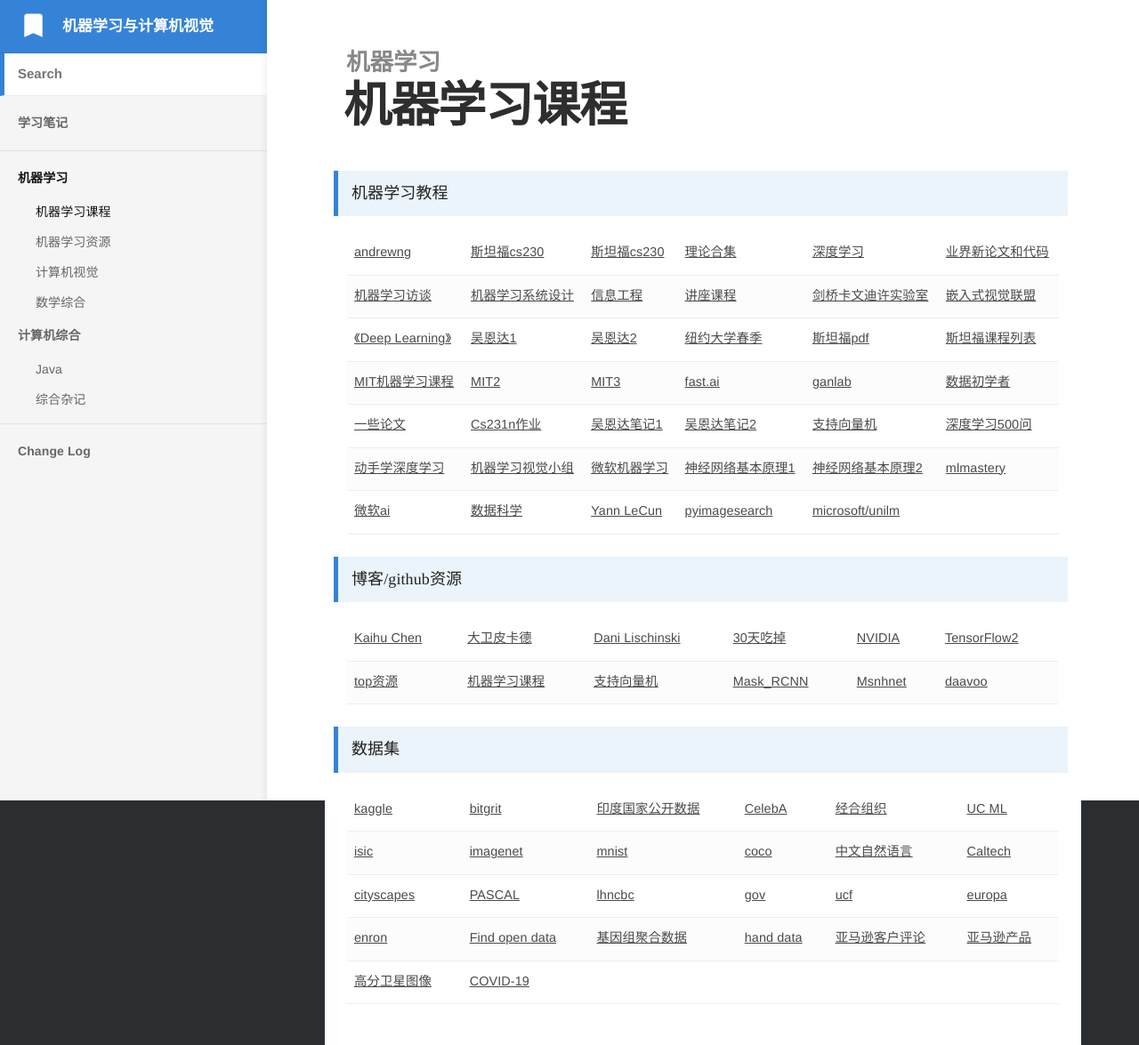
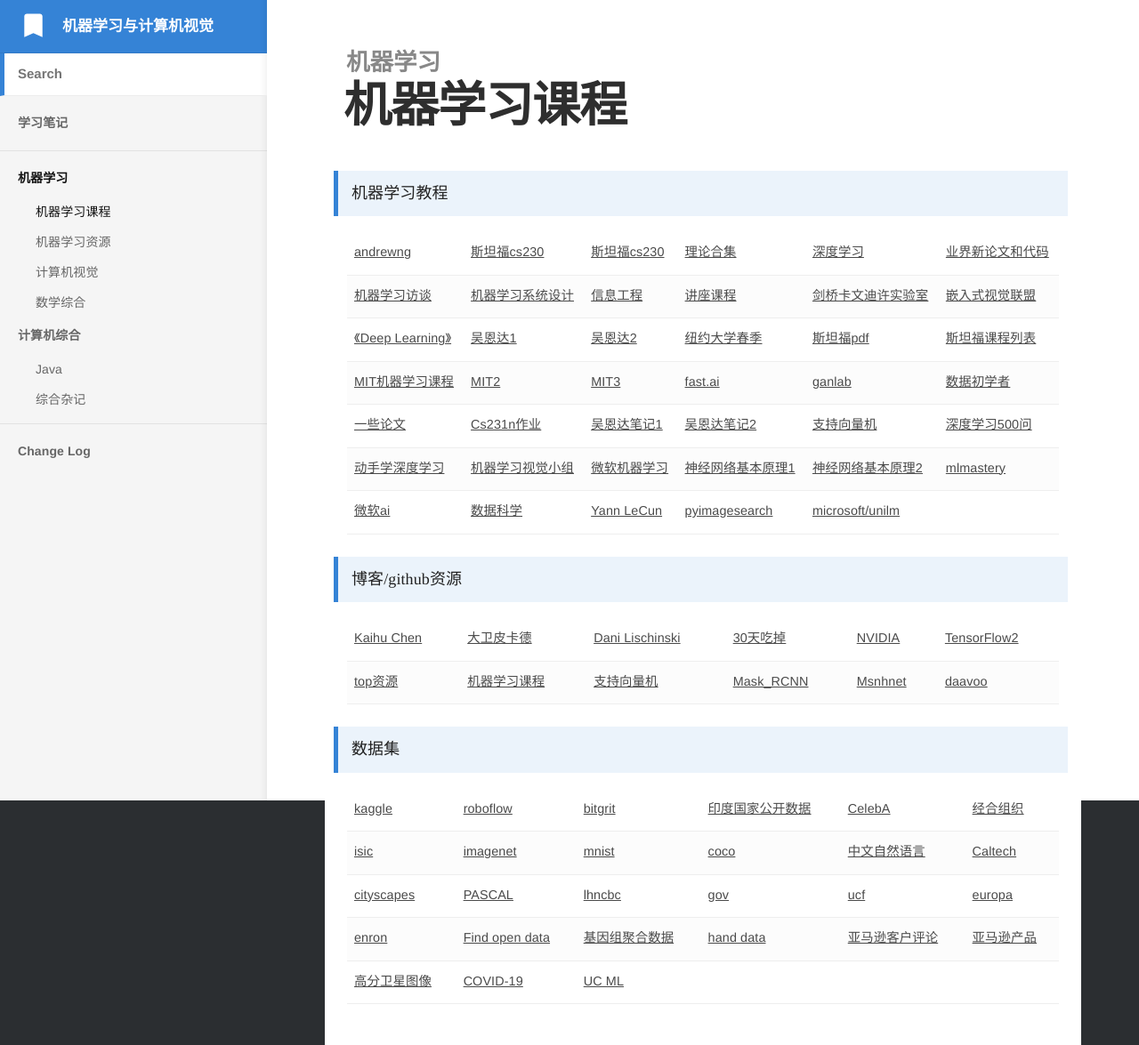
Before and after one commit to bashendixie/Machine_Learning_Notes, a Jekyll site: the page built from _docs/1、机器学习/机器学习课程.md, in a window 1280 px wide. Shown: the whole page at 89% size. Built offline with Jekyll 4.4.1, drawn with Linux system fonts in a browser that asks for light colours; some web fonts are replaced.

Commit message:
no message

```diff
--- a/_docs/1、机器学习/机器学习课程.md
+++ b/_docs/1、机器学习/机器学习课程.md
@@ -202,6 +202,9 @@
 				<a href="https://www.kaggle.com/" target="_blank">kaggle</a>
 			</td>
 			<td>
+				<a href="https://universe.roboflow.com/" target="_blank">roboflow</a>
+			</td>
+			<td>
 				<a href="https://bitgrit.net/login?next=/dataset/" target="_blank">bitgrit</a>
 			</td>
 			<td>
@@ -212,9 +215,6 @@
 			</td>
 			<td>
 				<a href="http://www.oecdchina.org/" target="_blank">经合组织</a>
-			</td>
-			<td>
-				<a href="https://archive.ics.uci.edu/ml/index.php" target="_blank">UC ML</a>
 			</td>
 		</tr>
 		<tr>
@@ -284,6 +284,9 @@
 			<td>
 				<a href="https://registry.opendata.aws/foldingathome-covid19/" target="_blank">COVID-19</a>
 			</td>
+			<td>
+				<a href="https://archive.ics.uci.edu/ml/index.php" target="_blank">UC ML</a>
+			</td>
 		</tr>
 	</tbody>
 </table>
```
